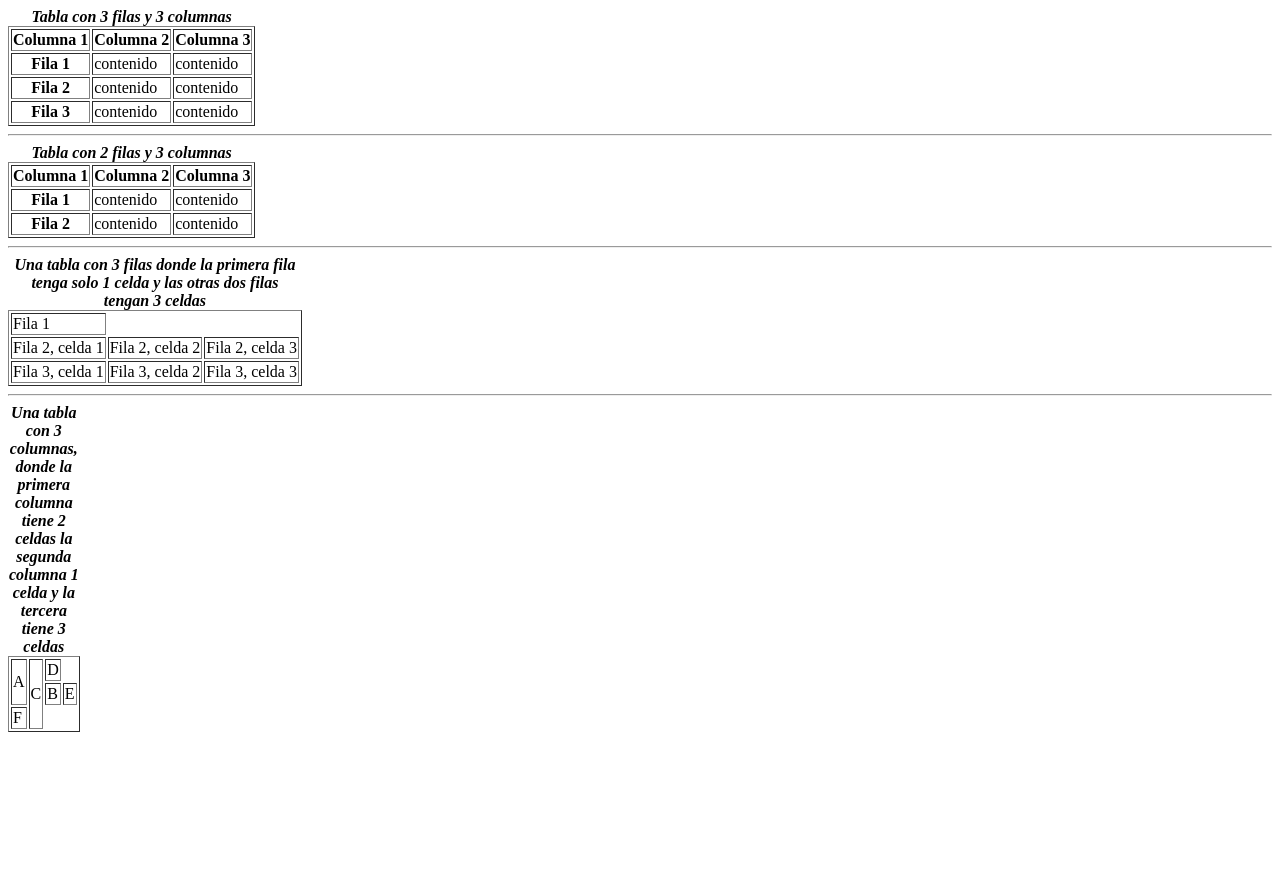
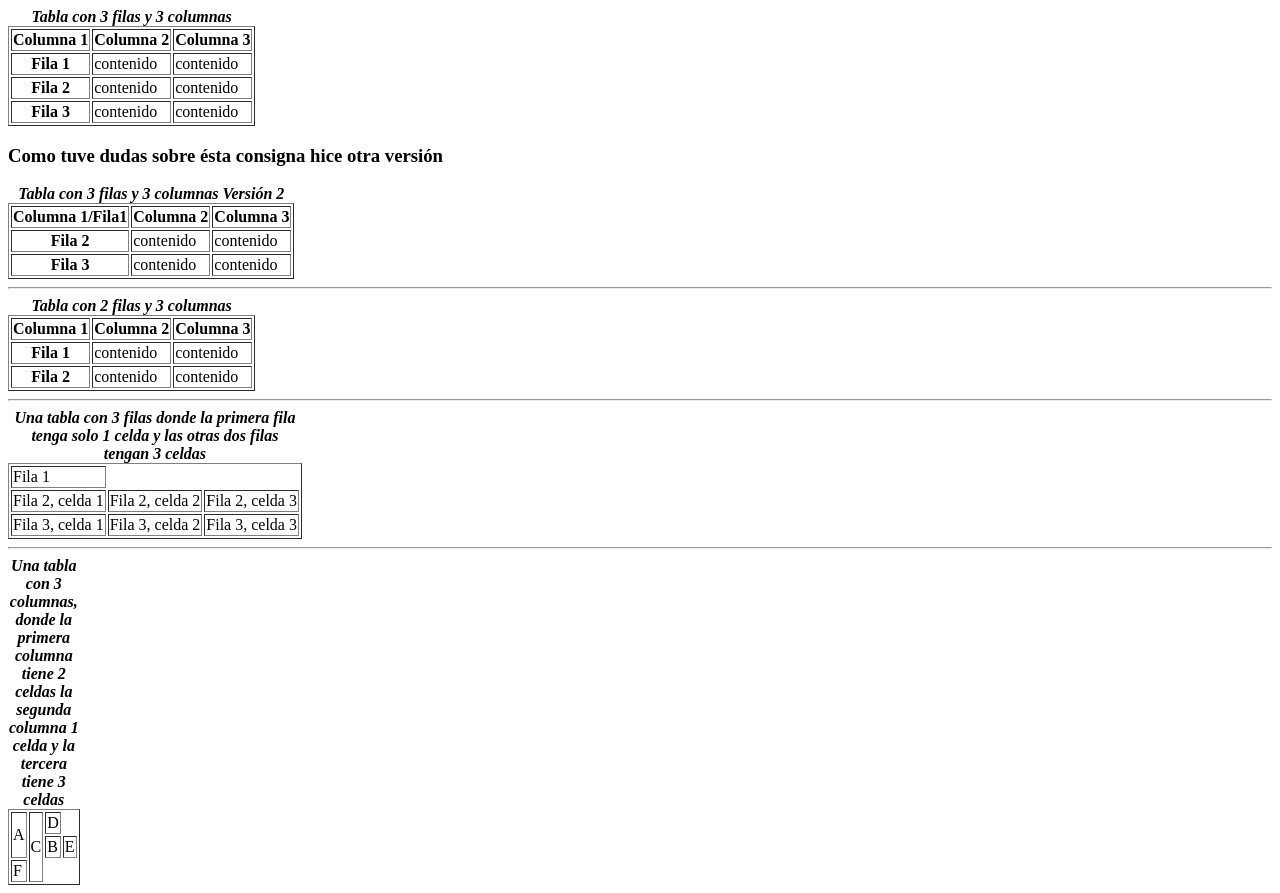
Before and after one commit to Mettal94/Pr-cticos-Unidad-II-HTML, a plain HTML site: page Ejercicio 10/Ejercicio 10.html in a window 1280 px wide. Before the commit the page ends 800 px from the top, so only its background shows below. Drawn offline with Linux system fonts and the light colour scheme.

Commit message:
agrego una segunda version de la consigna 1
Sigo trabado en la ultima jeje

```diff
--- a/Ejercicio 10/Ejercicio 10.html
+++ b/Ejercicio 10/Ejercicio 10.html
@@ -36,7 +36,29 @@
 
         </tbody>
     </table>
-
+    <h3>Como tuve dudas sobre ésta consigna hice otra versión</h3>
+    <table border>
+        <caption> <b><i>Tabla con 3 filas y 3 columnas Versión 2</i></b></caption>
+        <thead>
+            <tr>
+                <th>Columna 1/Fila1</th>
+                <th>Columna 2</th>
+                <th>Columna 3</th>
+            </tr>
+        </thead>
+        <tbody>
+            <tr>
+                <th>Fila 2</th>
+                <td>contenido</td>
+                <td>contenido</td>
+            </tr>
+            <tr>
+                <th>Fila 3</th>
+                <td>contenido</td>
+                <td>contenido</td>
+            </tr>
+        </tbody>
+    </table>
     <hr>
 
     <table border>
```
